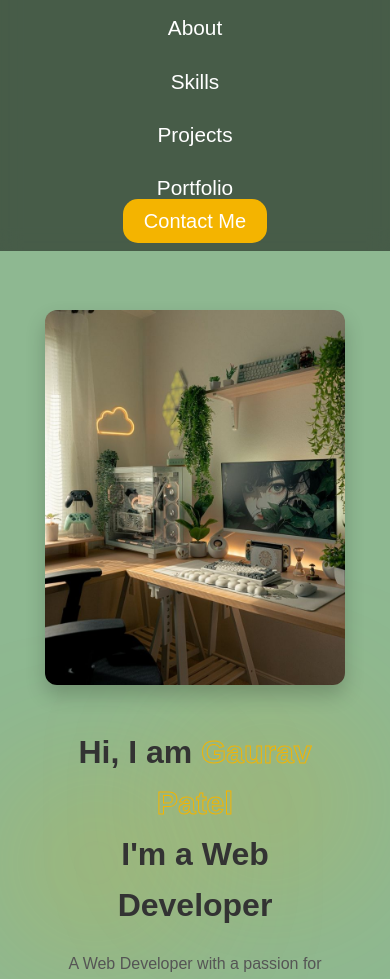
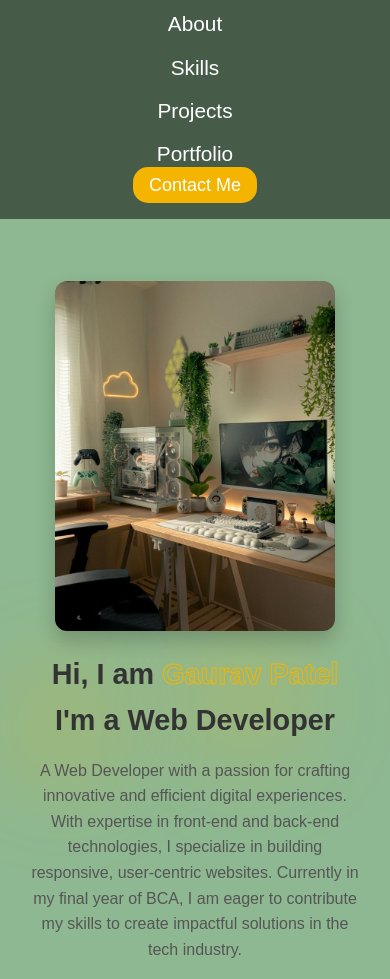
Before and after one commit to gauravpatel01/Portfolio, a plain HTML site: page index.html in a window 390 px wide. Shown: the part 107-1086 px from the top of the page. Drawn offline with nearby package versions, Linux system fonts and the light colour scheme.

Commit message:
Update index.css

```diff
--- a/index.css
+++ b/index.css
@@ -172,32 +172,71 @@
     right: -10%;
   }
 
-  /* Responsive Design */
-  @media (max-width: 768px) {
+ @media (max-width: 768px) {
+    /* Navigation Bar */
     nav {
       flex-direction: column;
-      padding: 14px;
+      padding: 20px;
+      text-align: center;
     }
 
     nav .right ul {
       flex-direction: column;
-      align-items: center;
+      gap: 10px;
     }
 
+    nav .btn a {
+      font-size: 18px;
+      padding: 8px 16px;
+    }
+
+    /* Header Section */
     header.container {
       flex-direction: column-reverse;
       text-align: center;
-    }
-
-    header .home-img img {
-      width: 300px;
+      padding: 30px;
     }
 
     header .content h1 {
-      font-size: 2rem;
+      font-size: 1.8rem;
     }
 
     header .content p {
       font-size: 1rem;
+      margin: 15px 0;
+    }
+
+    header .home-img img {
+      width: 280px;
+      transform: translateY(-20px);
+    }
+
+    .button-group {
+      flex-direction: column;
+      gap: 15px;
+      align-items: center;
+    }
+
+    /* Adjust social media icons */
+    header .social-media a {
+      font-size: 1.2rem;
+      margin-right: 10px;
+    }
+
+    /* Blur Effects */
+    header .blur {
+      width: 100px;
+      height: 100px;
+      filter: blur(50px);
+    }
+
+    header .blur:first-child {
+      top: 5%;
+      left: -5%;
+    }
+
+    header .blur:last-child {
+      bottom: 5%;
+      right: -5%;
     }
   }
```
